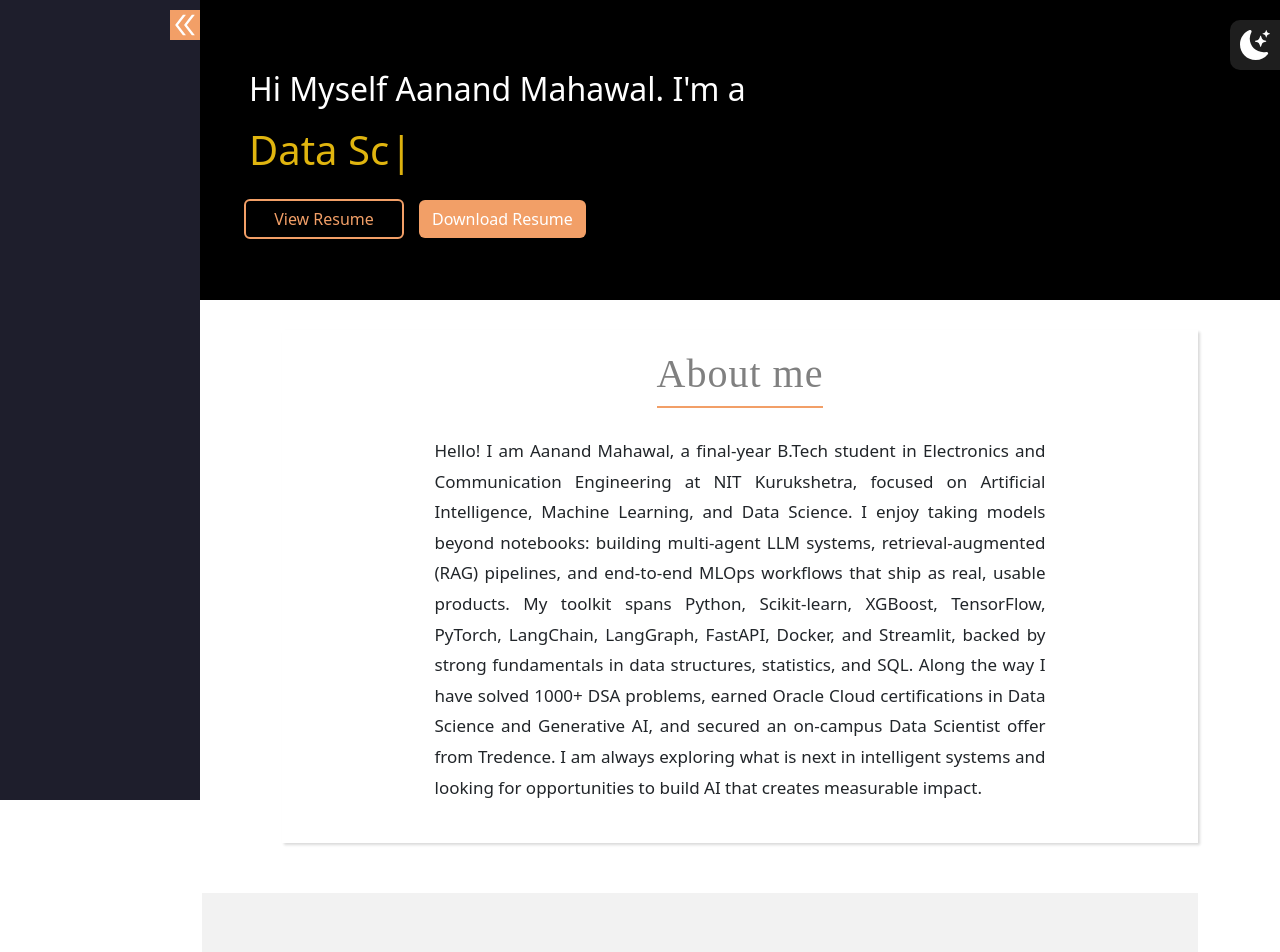
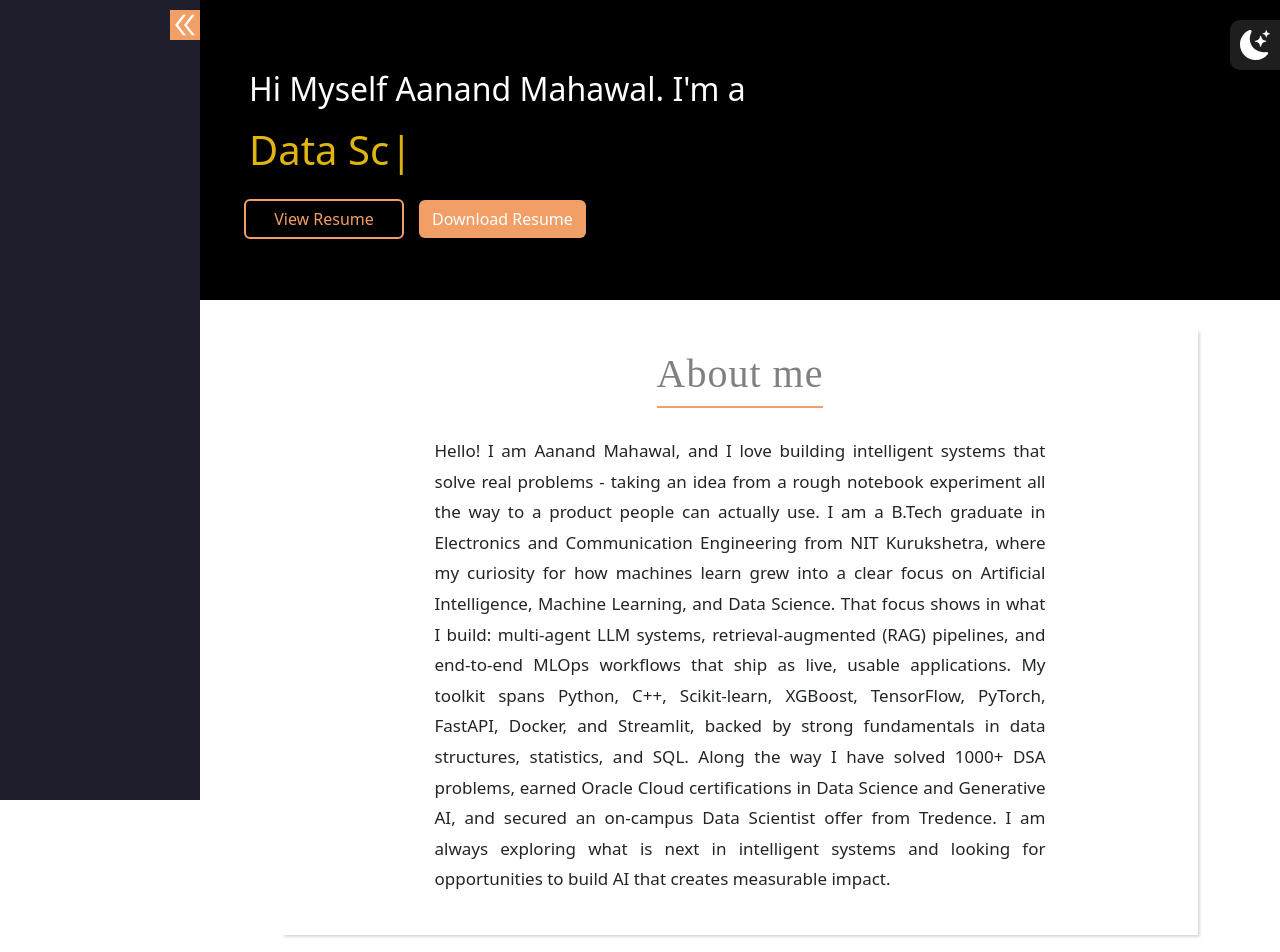
Before and after one commit to aanandmahawal/Personal-portfolio, a React (Create React App) app in the folder frontend/: page / in a window 1280 px wide. Shown: the top 952 px of the page. Built offline with nearby package versions, Linux system fonts and the light colour scheme.

Commit message:
Update About.js

```diff
--- a/frontend/src/pages/About/About.js
+++ b/frontend/src/pages/About/About.js
@@ -11,21 +11,24 @@ const About = () => {
             <div className="col-11 col-lg-9 mx-auto about-content">
               <h1>About me</h1>
               <p>
-                Hello! I am Aanand Mahawal, a final-year B.Tech student in
-                Electronics and Communication Engineering at NIT Kurukshetra,
-                focused on Artificial Intelligence, Machine Learning, and Data
-                Science. I enjoy taking models beyond notebooks: building
-                multi-agent LLM systems, retrieval-augmented (RAG) pipelines,
-                and end-to-end MLOps workflows that ship as real, usable
-                products. My toolkit spans Python, Scikit-learn, XGBoost,
-                TensorFlow, PyTorch, LangChain, LangGraph, FastAPI, Docker, and
-                Streamlit, backed by strong fundamentals in data structures,
-                statistics, and SQL. Along the way I have solved 1000+ DSA
-                problems, earned Oracle Cloud certifications in Data Science
-                and Generative AI, and secured an on-campus Data Scientist
-                offer from Tredence. I am always exploring what is next in
-                intelligent systems and looking for opportunities to build AI
-                that creates measurable impact.
+                Hello! I am Aanand Mahawal, and I love building intelligent
+                systems that solve real problems - taking an idea from a rough
+                notebook experiment all the way to a product people can
+                actually use. I am a B.Tech graduate in Electronics and
+                Communication Engineering from NIT Kurukshetra, where my
+                curiosity for how machines learn grew into a clear focus on
+                Artificial Intelligence, Machine Learning, and Data Science.
+                That focus shows in what I build: multi-agent LLM systems,
+                retrieval-augmented (RAG) pipelines, and end-to-end MLOps
+                workflows that ship as live, usable applications. My toolkit
+                spans Python, C++, Scikit-learn, XGBoost, TensorFlow, PyTorch,
+                FastAPI, Docker, and Streamlit, backed by strong fundamentals
+                in data structures, statistics, and SQL. Along the way I have
+                solved 1000+ DSA problems, earned Oracle Cloud certifications
+                in Data Science and Generative AI, and secured an on-campus
+                Data Scientist offer from Tredence. I am always exploring what
+                is next in intelligent systems and looking for opportunities
+                to build AI that creates measurable impact.
               </p>
             </div>
           </div>
```
